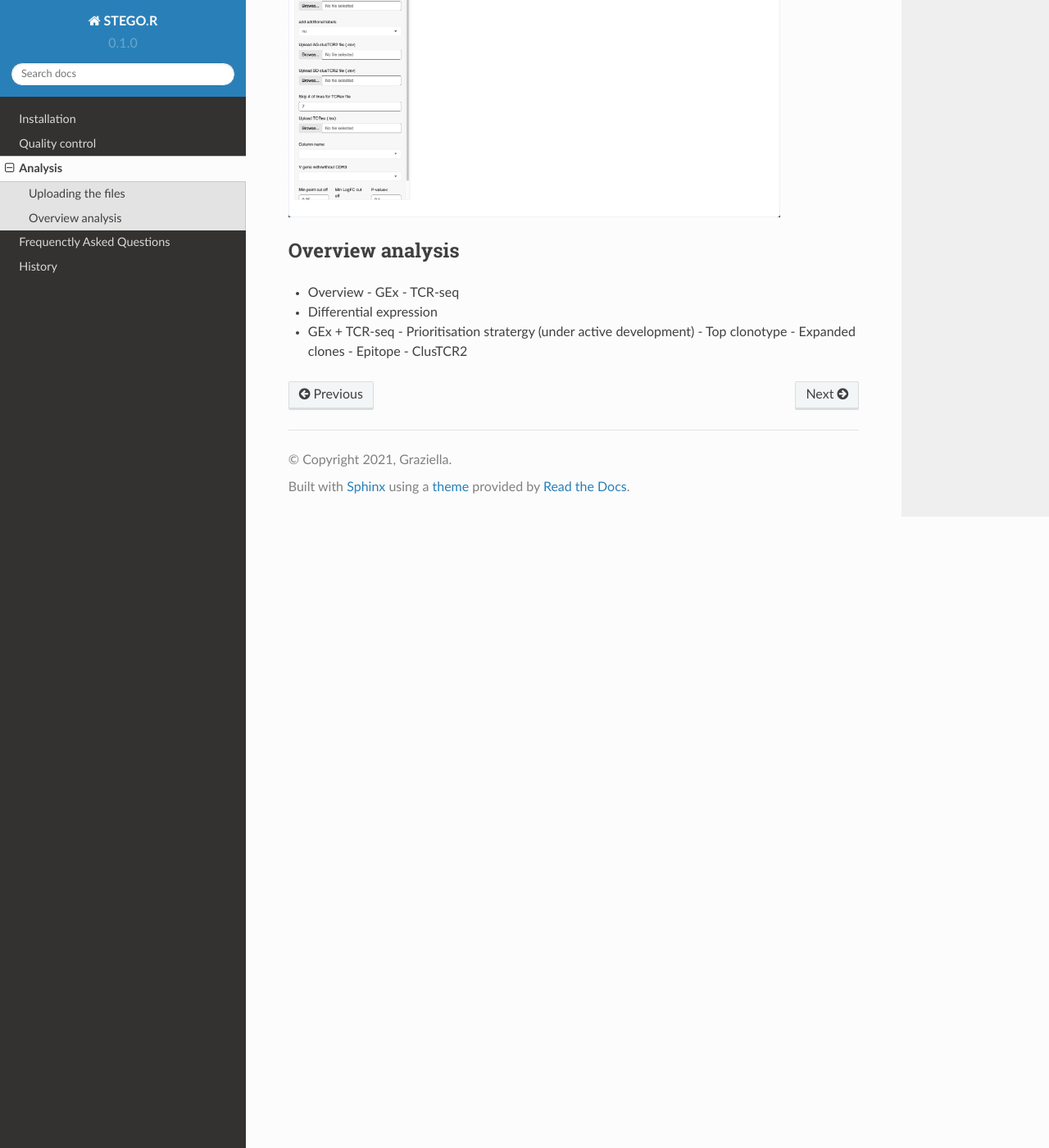
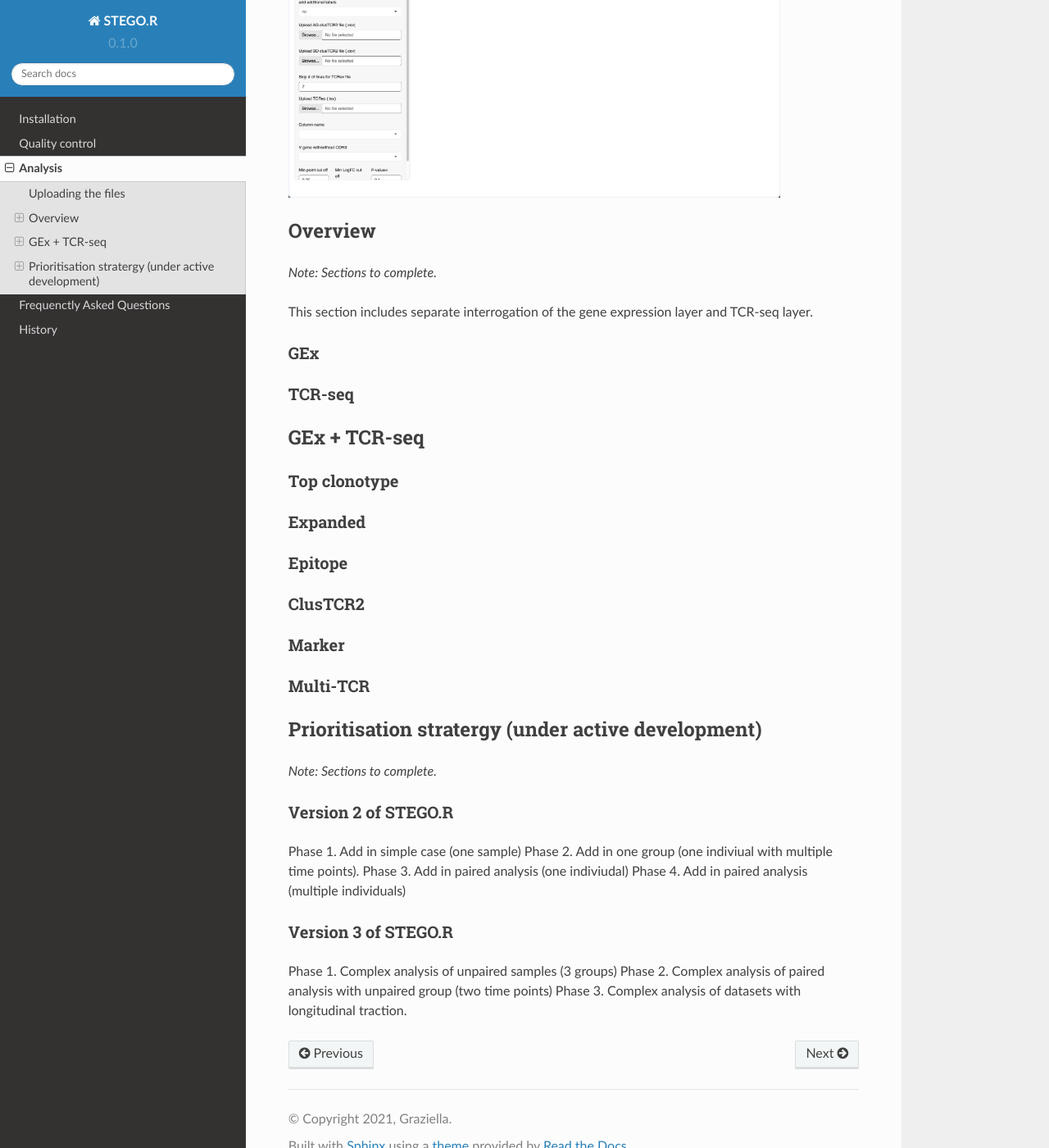
Before and after one commit to KerryAM-R/STEGOR, a Sphinx documentation site: the page built from docs/source/3.Analysis.rst, in a window 1280 px wide and 1400 px high, scrolled down 872 px. Shown: the whole window at 82% size. Built offline with Sphinx 7.4.7 and the Read the Docs theme 2.0.0, drawn with Linux system fonts in a browser that asks for light colours; some of the changed text lies outside the part shown.

Commit message:
Update 3.Analysis.rst

```diff
--- a/docs/source/3.Analysis.rst
+++ b/docs/source/3.Analysis.rst
@@ -4,12 +4,12 @@ Analysis
 
     Under active construction
 
-The analysis section contains three
 
 The analysis section is divided into several sub-sections.
 
 - Overview
-- TCR and GEX
+- TCR with GEX
+- Prioritisation
 
 *Note: The proritisation pipeline is under active development and will be completed in several stages. The first update will include automated the simple case analyis (one sample), one group (multiple samples) and paired analysis (one group; paired samples) (STEGO.R Version 2). Stage two will add several of the more complex analysis (STEGO.R version 3).*
 
@@ -28,17 +28,57 @@ This includes:
   :width: 600
   :alt: Alternative text
 
-Overview analysis
------------------
+Overview
+--------
+
+*Note: Sections to complete.*
+
+This section includes separate interrogation of the gene expression layer and TCR-seq layer.
+
+GEx
+^^^
+
+TCR-seq
+^^^^^^^
+
+GEx + TCR-seq
+-------------
+
+Top clonotype
+^^^^^^^^^^^^^
+
+Expanded
+^^^^^^^^
+
+Epitope
+^^^^^^^
+
+ClusTCR2
+^^^^^^^^
+
+Marker
+^^^^^^
+
+Multi-TCR
+^^^^^^^^^
 
 
-- Overview
-  - GEx
-  - TCR-seq
-- Differential expression
-- GEx + TCR-seq
-  - Prioritisation stratergy (under active development)
-  - Top clonotype
-  - Expanded clones
-  - Epitope
-  - ClusTCR2
+Prioritisation stratergy (under active development)
+---------------------------------------------------
+
+*Note: Sections to complete.*
+
+Version 2 of STEGO.R
+^^^^^^^^^^^^^^^^^^^^
+
+Phase 1. Add in simple case (one sample)
+Phase 2. Add in one group (one indiviual with multiple time points).
+Phase 3. Add in paired analysis (one indiviudal)
+Phase 4. Add in paired analysis (multiple individuals)
+
+Version 3 of STEGO.R
+^^^^^^^^^^^^^^^^^^^^
+
+Phase 1. Complex analysis of unpaired samples (3 groups)
+Phase 2. Complex analysis of paired analysis with unpaired group (two time points)
+Phase 3. Complex analysis of datasets with longitudinal traction.
```
